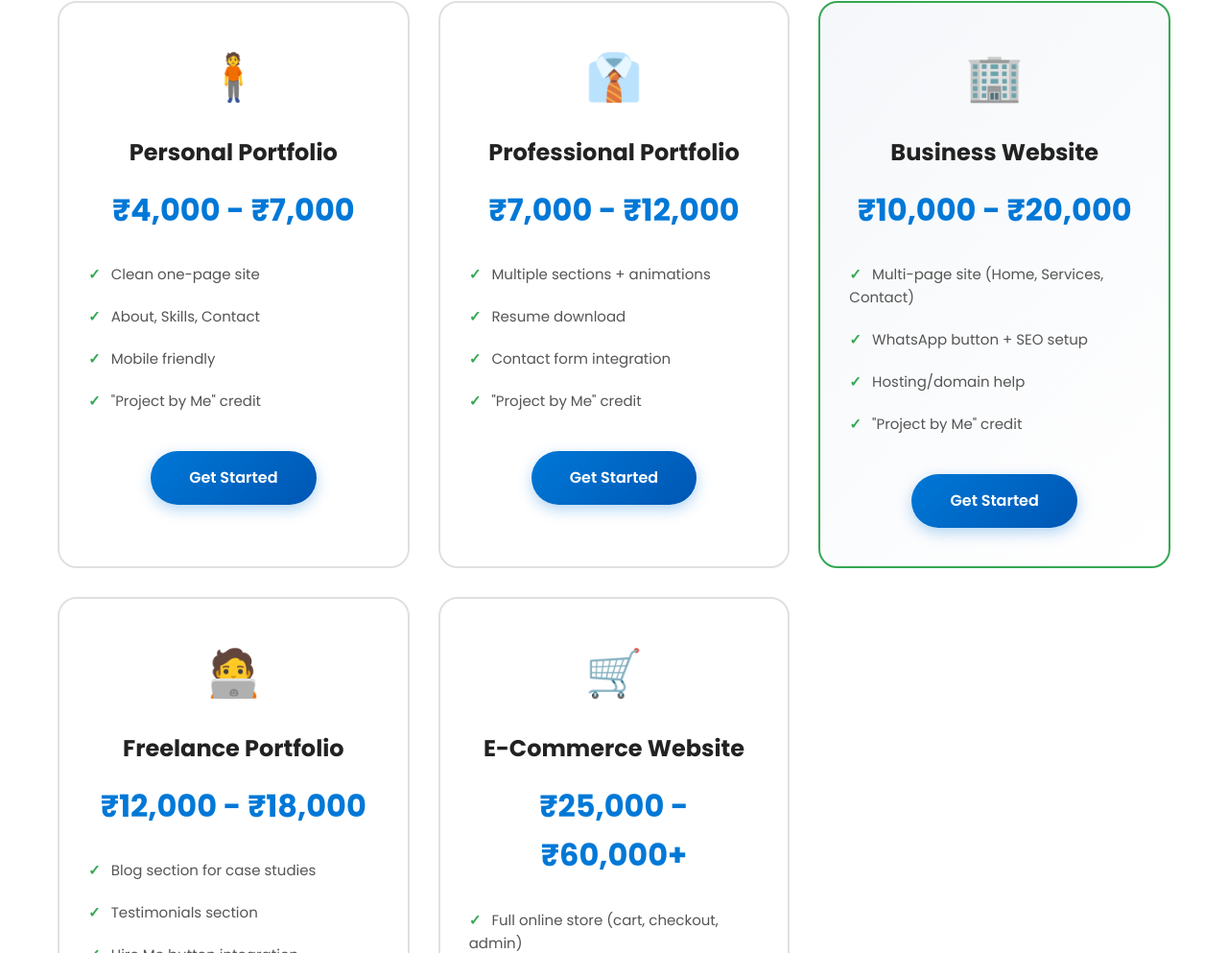
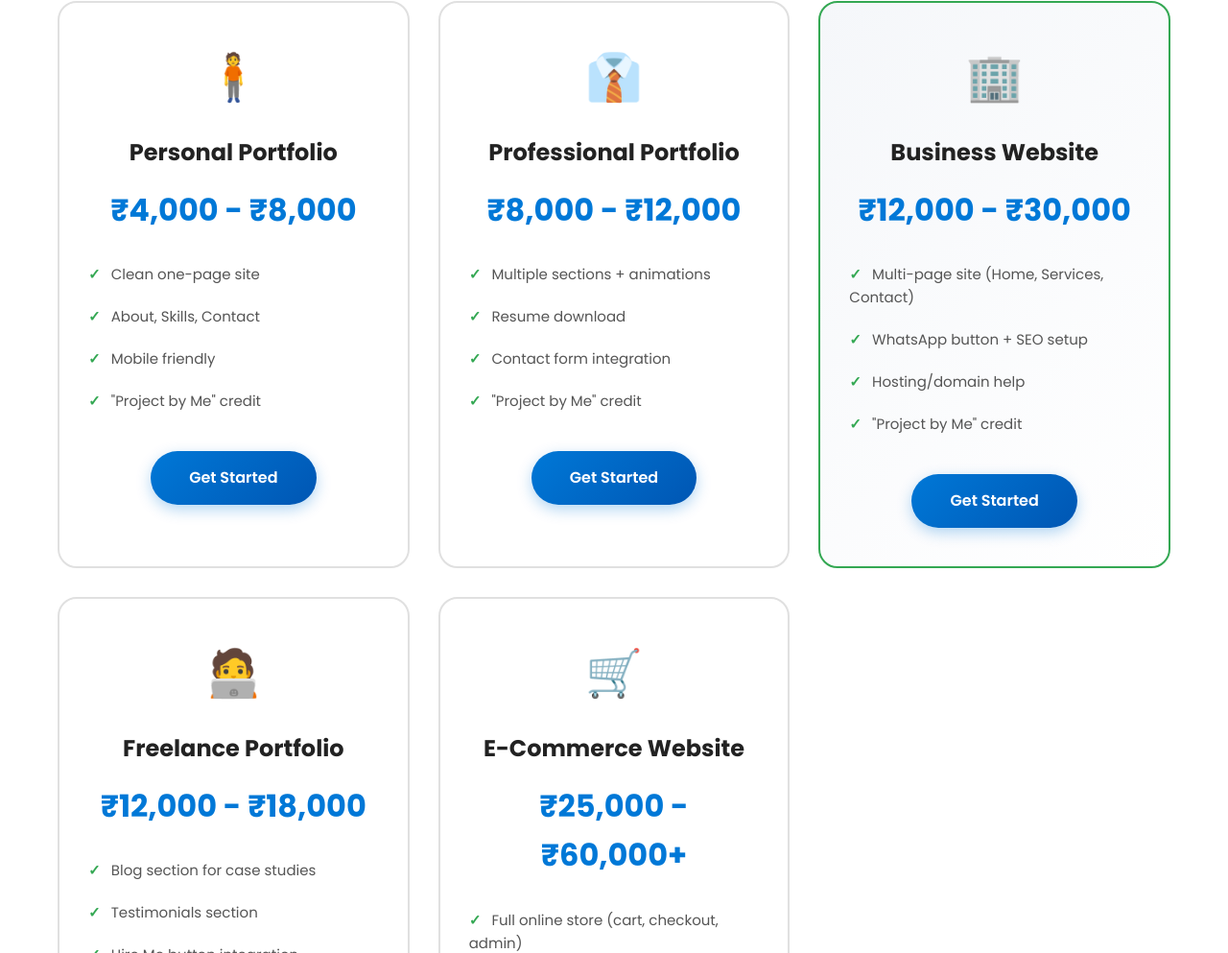
Before and after one commit to buildbysohum/Profile, a plain HTML site: page index.html in a window 1280 px wide. Shown: the part 3109-4102 px from the top of the page at 96% size. Drawn offline with nearby package versions, Linux system fonts and the light colour scheme.

Commit message:
Update index.html

```diff
--- a/index.html
+++ b/index.html
@@ -655,7 +655,7 @@
                 <div class="pricing-card" data-aos="fade-up" data-aos-delay="100">
                     <div class="pricing-icon">🧍</div>
                     <h3>Personal Portfolio</h3>
-                    <div class="pricing-price">₹4,000 - ₹7,000</div>
+                    <div class="pricing-price">₹4,000 - ₹8,000</div>
                     <ul class="pricing-features">
                         <li>Clean one-page site</li>
                         <li>About, Skills, Contact</li>
@@ -668,7 +668,7 @@
                 <div class="pricing-card" data-aos="fade-up" data-aos-delay="200">
                     <div class="pricing-icon">👔</div>
                     <h3>Professional Portfolio</h3>
-                    <div class="pricing-price">₹7,000 - ₹12,000</div>
+                    <div class="pricing-price">₹8,000 - ₹12,000</div>
                     <ul class="pricing-features">
                         <li>Multiple sections + animations</li>
                         <li>Resume download</li>
@@ -681,7 +681,7 @@
                 <div class="pricing-card featured" data-aos="fade-up" data-aos-delay="300">
                     <div class="pricing-icon">🏢</div>
                     <h3>Business Website</h3>
-                    <div class="pricing-price">₹10,000 - ₹20,000</div>
+                    <div class="pricing-price">₹12,000 - ₹30,000</div>
                     <ul class="pricing-features">
                         <li>Multi-page site (Home, Services, Contact)</li>
                         <li>WhatsApp button + SEO setup</li>
```
